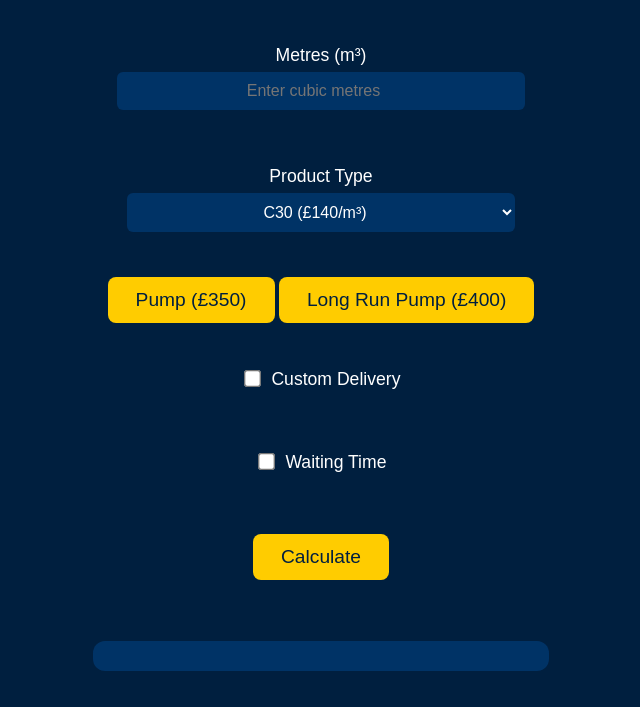
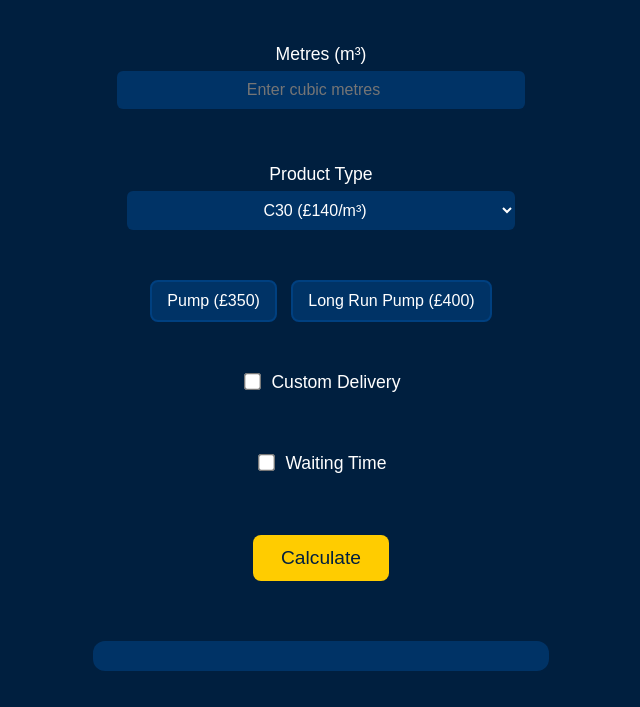
Before and after one commit to Spangla/Testbedbeta, a plain HTML site: page index.html in a window 1280 px wide. Shown: the part 93-800 px from the top of the page, without its empty margins (319-959 px from the left). Drawn offline with Linux system fonts and the light colour scheme.

Commit message:
Update style.css

```diff
--- a/style.css
+++ b/style.css
@@ -81,6 +81,23 @@ button {
   transition: transform 0.2s, box-shadow 0.2s;
 }
 
+.pump-options button {
+  background-color: #003366;
+  color: white;
+  border: 2px solid #004080;
+  padding: 10px 15px;
+  margin: 5px;
+  border-radius: 8px;
+  cursor: pointer;
+  font-size: 1rem;
+  transition: all 0.2s ease-in-out;
+}
+
+.pump-options button.active {
+  background-color: #0059b3;
+  border-color: #0073e6;
+}
+
 button:hover {
   transform: scale(1.05);
   box-shadow: 0 0 15px rgba(255,204,0,0.7);
```
